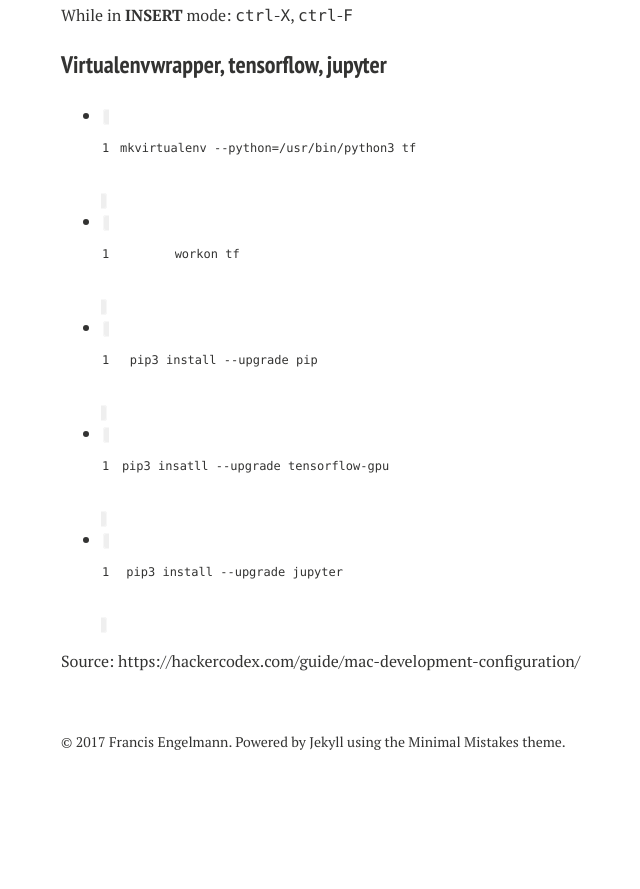
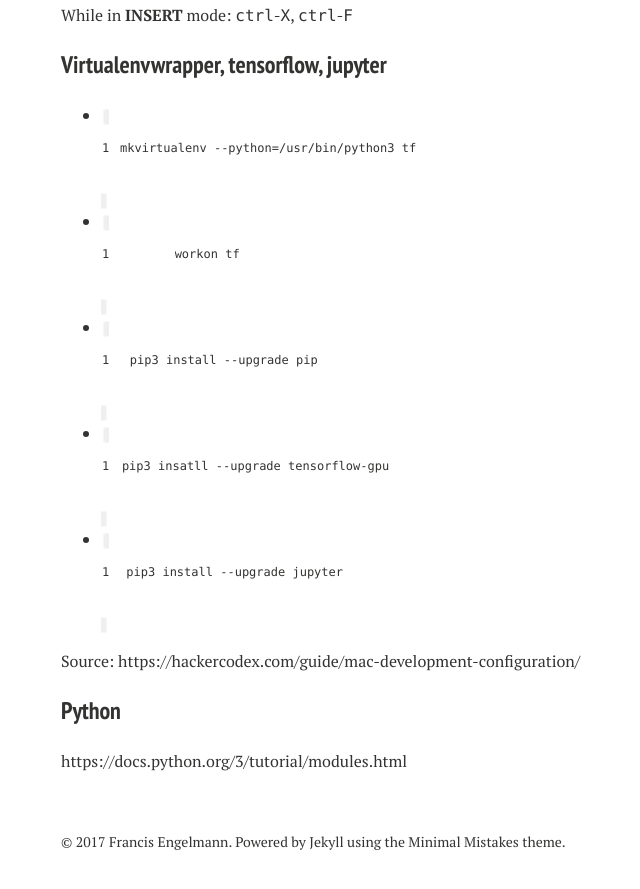
Before and after one commit to francisengelmann/francisengelmann.github.io, a Jekyll site: the page built from snippets.md, in a window 1280 px wide and 900 px high, scrolled down 1125 px. Shown: the top 889 px of the window, without its empty margins (259-899 px from the left). Built offline with Jekyll 4.4.1, drawn with Linux system fonts in a browser that asks for light colours; nearby versions of some CDN libraries; our own code applies the rules of GitHub Pages for plain Markdown files; before the commit the page ends 1925 px from its top, so only the background shows below that.

Commit message:
Update snippets.md

````diff
--- a/snippets.md
+++ b/snippets.md
@@ -26,3 +26,6 @@
 - ```pip3 install --upgrade jupyter```
 
 Source: https://hackercodex.com/guide/mac-development-configuration/
+
+### Python
+https://docs.python.org/3/tutorial/modules.html
````
